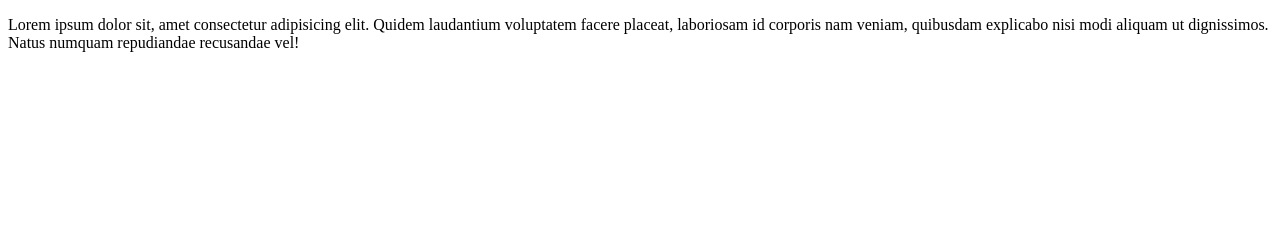
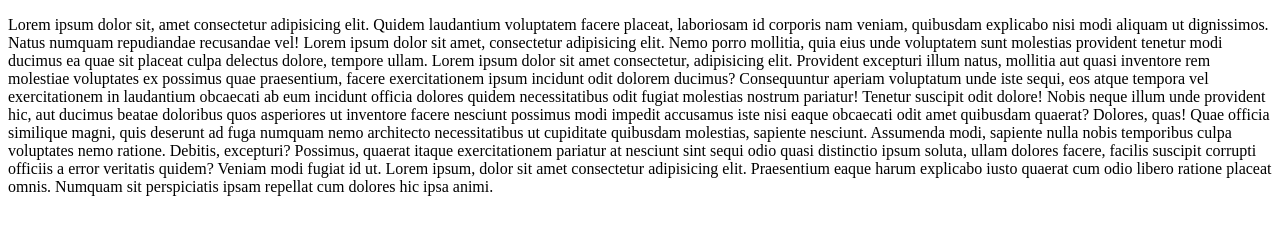
Before and after one commit to EduardoVelazS/Projectone, a plain HTML site: page index.html in a window 1280 px wide. Drawn offline with Linux system fonts and the light colour scheme.

Commit message:
cambios en el doc

```diff
--- a/index.html
+++ b/index.html
@@ -1,15 +1,37 @@
 <!DOCTYPE html>
 <html lang="en">
+
 <head>
     <meta charset="UTF-8">
     <meta http-equiv="X-UA-Compatible" content="IE=edge">
     <meta name="viewport" content="width=device-width, initial-scale=1.0">
     <title>Document</title>
 </head>
+
 <body>
     <p>
-        Lorem ipsum dolor sit, amet consectetur adipisicing elit. Quidem laudantium voluptatem facere placeat, laboriosam id corporis nam veniam, quibusdam explicabo nisi modi aliquam ut dignissimos. Natus numquam repudiandae recusandae vel!
+        Lorem ipsum dolor sit, amet consectetur adipisicing elit. Quidem laudantium voluptatem facere placeat,
+        laboriosam id corporis nam veniam, quibusdam explicabo nisi modi aliquam ut dignissimos. Natus numquam
+        repudiandae recusandae vel!
+        Lorem ipsum dolor sit amet, consectetur adipisicing elit. Nemo porro mollitia, quia eius unde voluptatem sunt
+        molestias provident tenetur modi ducimus ea quae sit placeat culpa delectus dolore, tempore ullam.
+        Lorem ipsum dolor sit amet consectetur, adipisicing elit. Provident excepturi illum natus, mollitia aut quasi
+        inventore rem molestiae voluptates ex possimus quae praesentium, facere exercitationem ipsum incidunt odit
+        dolorem ducimus?
+        Consequuntur aperiam voluptatum unde iste sequi, eos atque tempora vel exercitationem in laudantium obcaecati ab
+        eum incidunt officia dolores quidem necessitatibus odit fugiat molestias nostrum pariatur! Tenetur suscipit odit
+        dolore!
+        Nobis neque illum unde provident hic, aut ducimus beatae doloribus quos asperiores ut inventore facere nesciunt
+        possimus modi impedit accusamus iste nisi eaque obcaecati odit amet quibusdam quaerat? Dolores, quas!
+        Quae officia similique magni, quis deserunt ad fuga numquam nemo architecto necessitatibus ut cupiditate
+        quibusdam molestias, sapiente nesciunt. Assumenda modi, sapiente nulla nobis temporibus culpa voluptates nemo
+        ratione. Debitis, excepturi?
+        Possimus, quaerat itaque exercitationem pariatur at nesciunt sint sequi odio quasi distinctio ipsum soluta,
+        ullam dolores facere, facilis suscipit corrupti officiis a error veritatis quidem? Veniam modi fugiat id ut.
+        Lorem ipsum, dolor sit amet consectetur adipisicing elit. Praesentium eaque harum explicabo iusto quaerat cum
+        odio libero ratione placeat omnis. Numquam sit perspiciatis ipsam repellat cum dolores hic ipsa animi.
+    </p>
 
-    </p>
 </body>
+
 </html>
```
